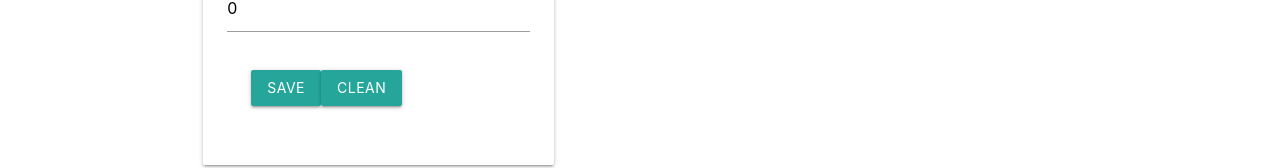
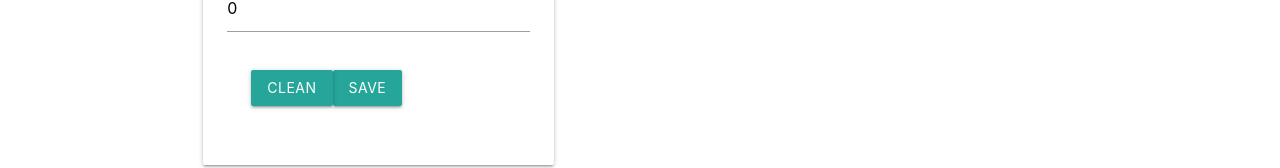
Before and after one commit to mgaticah/mean-tutorial, an Angular app in the folder frontend/: page / in a window 1280 px wide. Shown: the part 377-545 px from the top of the page. Built offline with nearby package versions, Linux system fonts and the light colour scheme.

Commit message:
implementango grabación de empleado. Falta implementar CORS

```diff
--- a/frontend/src/app/components/employees/employees.component.html
+++ b/frontend/src/app/components/employees/employees.component.html
@@ -25,8 +25,8 @@
 
               <div class="card-action">
                 <div class="input-field col 12">
-                  <button class="btn ">Save</button>
-                  <button class="btn " (click)="resetForm(employeeForm)">Clean</button>
+                  <button class="btn right" (click)="addEmployee(employeeForm)">Save</button>
+                  <button class="btn right" (click)="resetForm(employeeForm)">Clean</button>
                 </div>
               </div>
             </div>
--- a/frontend/src/app/components/employees/employees.component.ts
+++ b/frontend/src/app/components/employees/employees.component.ts
@@ -18,10 +18,15 @@ export class EmployeesComponent implements OnInit {
   ngOnInit() {
   }
   resetForm(form?: NgForm) {
-    if(form)
-    {
+    if (form) {
       form.reset;
     }
-    this.employeeService.selectedEmployee=new Employee();
+    this.employeeService.selectedEmployee = new Employee();
+  }
+  addEmployee(form:NgForm)
+  {
+    this.employeeService.postEmployees(form.value).subscribe(result=>{
+      console.log(result);
+    });
   }
 }
```
